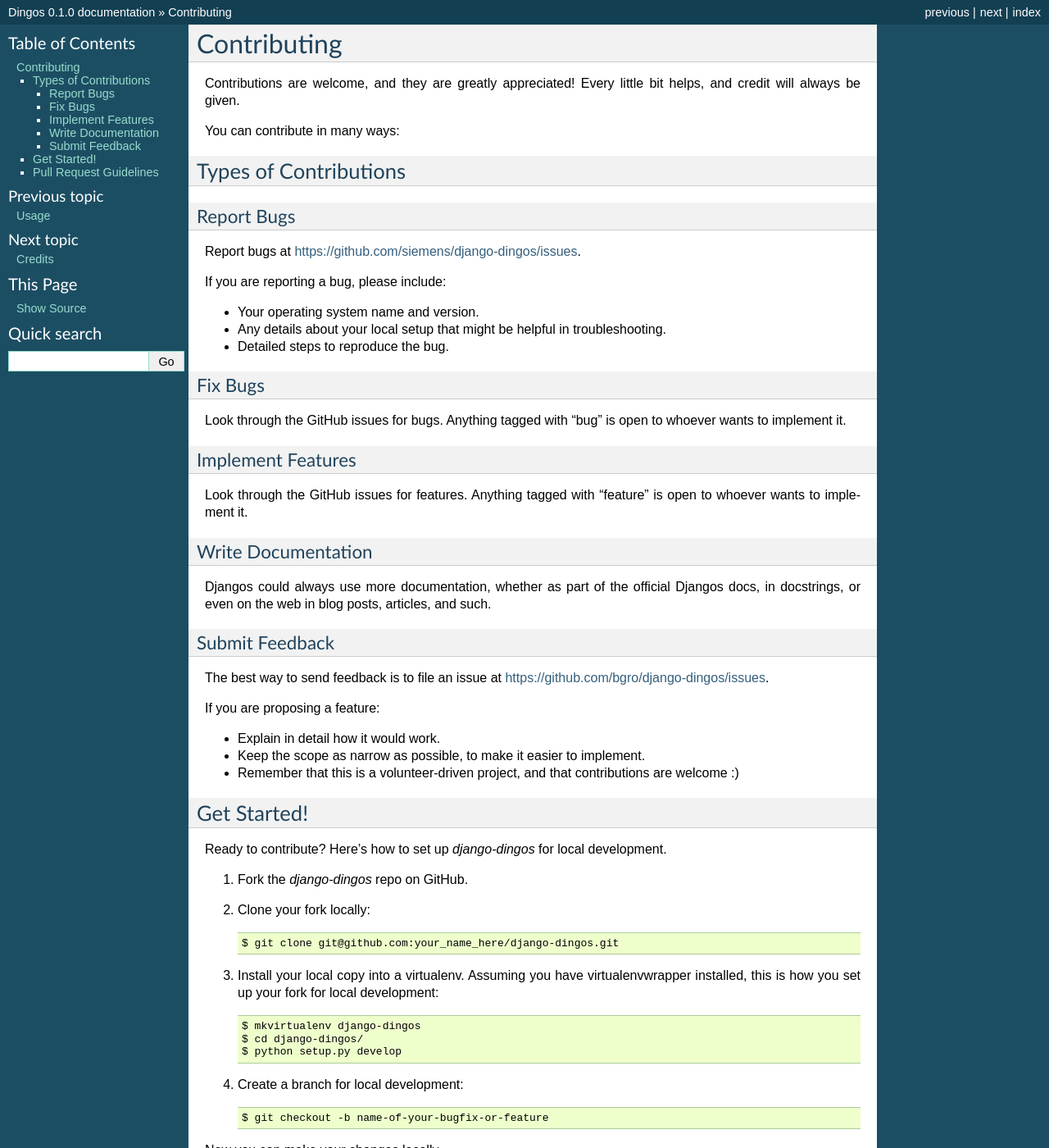
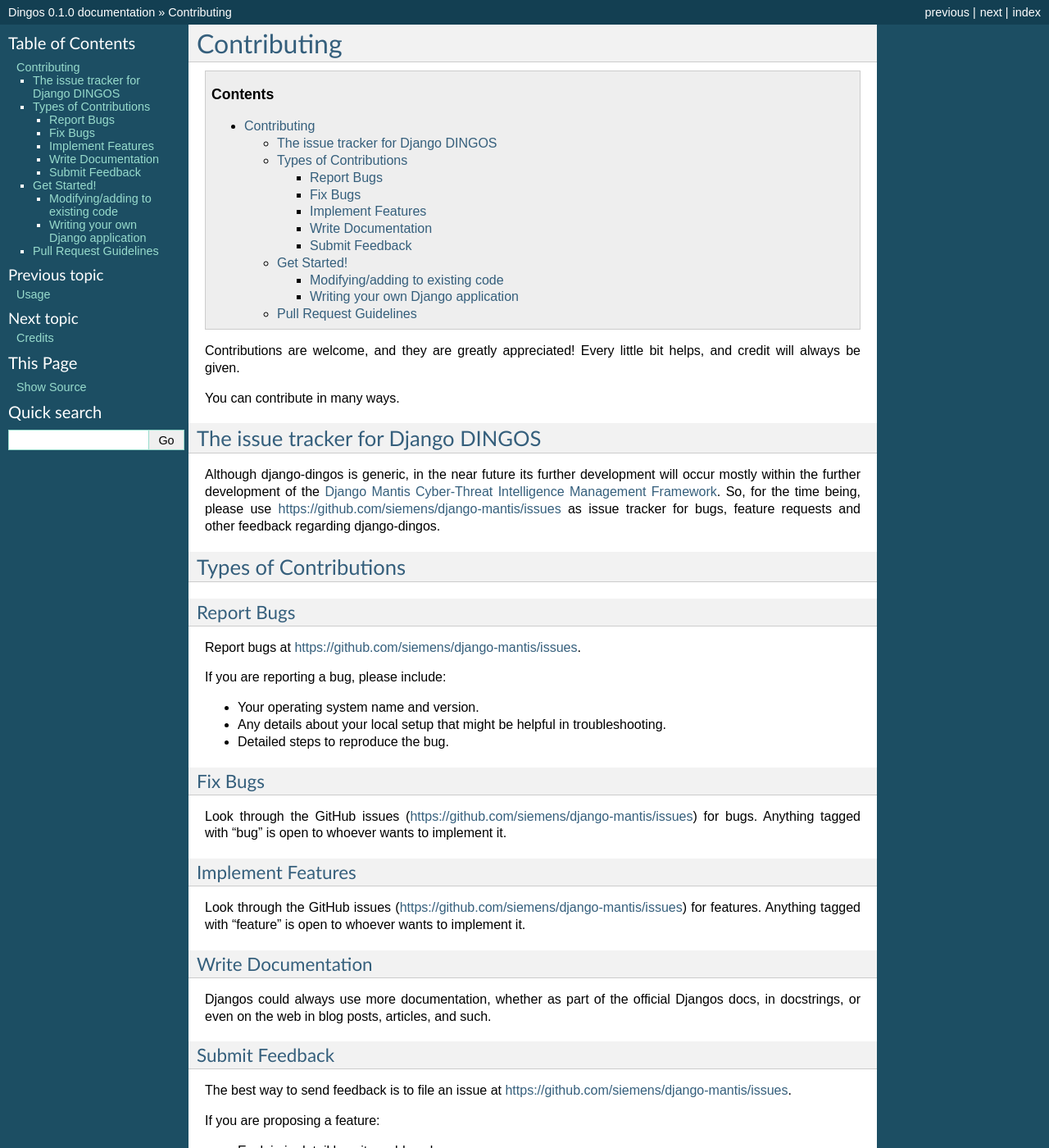
Before and after one commit to siemens/django-dingos, a Sphinx documentation site: the page built from docs/contributing.rst, in a window 1280 px wide and 1400 px high. Shown: the whole window at 82% size. Built offline with Sphinx 7.4.7, drawn with Linux system fonts in a browser that asks for light colours; some of the changed text lies outside the part shown.

Commit message:
Additions to documentation about contributions and central issue tracker.

```diff
--- a/CONTRIBUTING.rst
+++ b/CONTRIBUTING.rst
@@ -2,18 +2,32 @@
 Contributing
 ============
 
+.. contents::
+
 Contributions are welcome, and they are greatly appreciated! Every
 little bit helps, and credit will always be given.
 
-You can contribute in many ways:
+You can contribute in many ways.
+
+The issue tracker for Django DINGOS
+-----------------------------------
+
+Although django-dingos is generic, in the near future its further development
+will occur mostly within the further development of the
+`Django Mantis Cyber-Threat Intelligence Management Framework`_. So,
+for the time being, please use
+https://github.com/siemens/django-mantis/issues
+as issue tracker for bugs, feature requests and other feedback regarding
+django-dingos.
 
 Types of Contributions
 ----------------------
 
+
 Report Bugs
 ~~~~~~~~~~~
 
-Report bugs at https://github.com/siemens/django-dingos/issues.
+Report bugs at https://github.com/siemens/django-mantis/issues.
 
 If you are reporting a bug, please include:
 
@@ -24,13 +38,13 @@
 Fix Bugs
 ~~~~~~~~
 
-Look through the GitHub issues for bugs. Anything tagged with "bug"
+Look through the GitHub issues (https://github.com/siemens/django-mantis/issues) for bugs. Anything tagged with "bug"
 is open to whoever wants to implement it.
 
 Implement Features
 ~~~~~~~~~~~~~~~~~~
 
-Look through the GitHub issues for features. Anything tagged with "feature"
+Look through the GitHub issues (https://github.com/siemens/django-mantis/issues) for features. Anything tagged with "feature"
 is open to whoever wants to implement it.
 
 Write Documentation
@@ -43,7 +57,7 @@
 Submit Feedback
 ~~~~~~~~~~~~~~~
 
-The best way to send feedback is to file an issue at https://github.com/bgro/django-dingos/issues.
+The best way to send feedback is to file an issue at https://github.com/siemens/django-mantis/issues.
 
 If you are proposing a feature:
 
@@ -52,20 +66,36 @@
 * Remember that this is a volunteer-driven project, and that contributions
   are welcome :)
 
+
 Get Started!
 ------------
 
-Ready to contribute? Here's how to set up `django-dingos` for local development.
+In your contribution, you may want to either modify/add to existing code
+or create a new Django application that interacts with the existing
+applications that are part of the Mantis framework.
 
-1. Fork the `django-dingos` repo on GitHub.
+DINGOS profitted a lot from the advice provided in `Two Scoops of Django`_.
+Unless you are an absolute Django expert (and maybe even then), please
+read Daniel Greenfield's and Audrey Roy's excellent `Two Scoops of Django`_.
+Even though it provides best practices for Django 1.5, most of its
+advice is also valid for Django 1.6, and likely to be very relevant
+for quite a few minor revisions to come.
+
+
+Modifying/adding to existing code
+~~~~~~~~~~~~~~~~~~~~~~~~~~~~~~~~~
+
+Here's how to set up a repository for local development.
+
+1. Fork the relevant repository repo on GitHub.
 2. Clone your fork locally::
 
-    $ git clone git@github.com:your_name_here/django-dingos.git
+    $ git clone git@github.com:your_name_here/<repository>.git
 
 3. Install your local copy into a virtualenv. Assuming you have virtualenvwrapper installed, this is how you set up your fork for local development::
 
-    $ mkvirtualenv django-dingos
-    $ cd django-dingos/
+    $ mkvirtualenv <your_mantis_environment>
+    $ cd <repository_folder>
     $ python setup.py develop
 
 4. Create a branch for local development::
@@ -82,6 +112,26 @@
 
 6. Submit a pull request through the GitHub website.
 
+Writing your own Django application
+~~~~~~~~~~~~~~~~~~~~~~~~~~~~~~~~~~~
+
+Do yourself a favor and set up the directory structure of your
+Django application in the right way from the very start.
+The easiest way to do so is to use Daniel Greenfield's `cookiecutter-djangopackage`_ template
+(which uses Audrey Roy's excellent `Cookiecutter`_ for creating the directories): this
+layout has a very sensible directory structure  with out-of-the-box configuration of ``setup.py`` for
+easy build, submission to PyPi, etc., as well as the start of a Sphinx documentation tree.
+Once you have the directory structure created, initialize a fresh git repository with it
+and get to work...
+
+
+.. _Cookiecutter: https://github.com/audreyr/cookiecutter
+
+
+.. _cookiecutter-djangopackage: https://github.com/pydanny/cookiecutter-djangopackage
+
+
+
 Pull Request Guidelines
 -----------------------
 
@@ -92,3 +142,7 @@
    your new functionality into a function with a docstring, and add the
    feature to the list in README.rst.
 3. The pull request should work for Python 2.7.
+
+.. _Django Mantis Cyber-Threat Intelligence Management Framework: https://github.com/siemens/django-mantis
+
+.. _Two Scoops of Django: https://django.2scoops.org/
--- a/README.rst
+++ b/README.rst
@@ -8,12 +8,12 @@
 Documentation
 -------------
 
-The full documentation is at http://django-dingos.rtfd.org.
+The full documentation is at http://django-dingos.readthedocs.org.
 
 Quickstart
 ----------
 
-Please refer to the quickstart information of MANTIS, available at http://django-mantis.rtfd.org.
+Please refer to the quickstart information of MANTIS, available at http://django-mantis.readthedocs.org.
 
 Acknowledgments
 ---------------
--- a/docs/dingos_model_overview.rst
+++ b/docs/dingos_model_overview.rst
@@ -17,11 +17,13 @@
 ``django.contrib.admindocs`` in your list of installed applications and the following in your ``url.py`` file::
 
            urlpatterns = patterns('',
+                                  ...
                                   # Admin documentation:
                                   url(r'^admin/doc/', include('django.contrib.admindocs.urls')),
+				  ...
+                                 )
 
 
 
 
-
-.. _models.py:https://github.com/siemens/django-dingos/blob/master/dingos/models.py
+.. _models.py: https://github.com/siemens/django-dingos/blob/master/dingos/models.py
--- a/docs/index.rst
+++ b/docs/index.rst
@@ -11,7 +11,6 @@
 
 .. toctree::
 
-
    what_dingos_is_all_about
    what_dingos_is_still_missing
    installation
--- a/setup.py
+++ b/setup.py
@@ -30,7 +30,7 @@
     long_description=readme + '\n\n' + history,
     author='Siemens',
     author_email='mantis.cert@siemens.com',
-    url='https://github.com/bgro/django-dingos',
+    url='https://github.com/siemens/django-dingos',
     packages=[
         'dingos',
     ],
```
